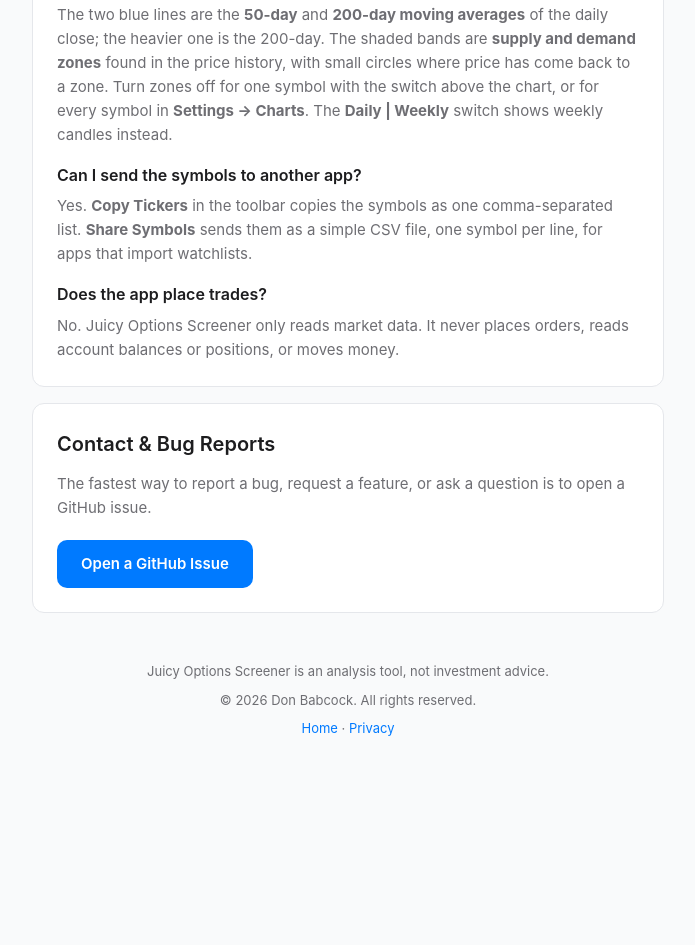
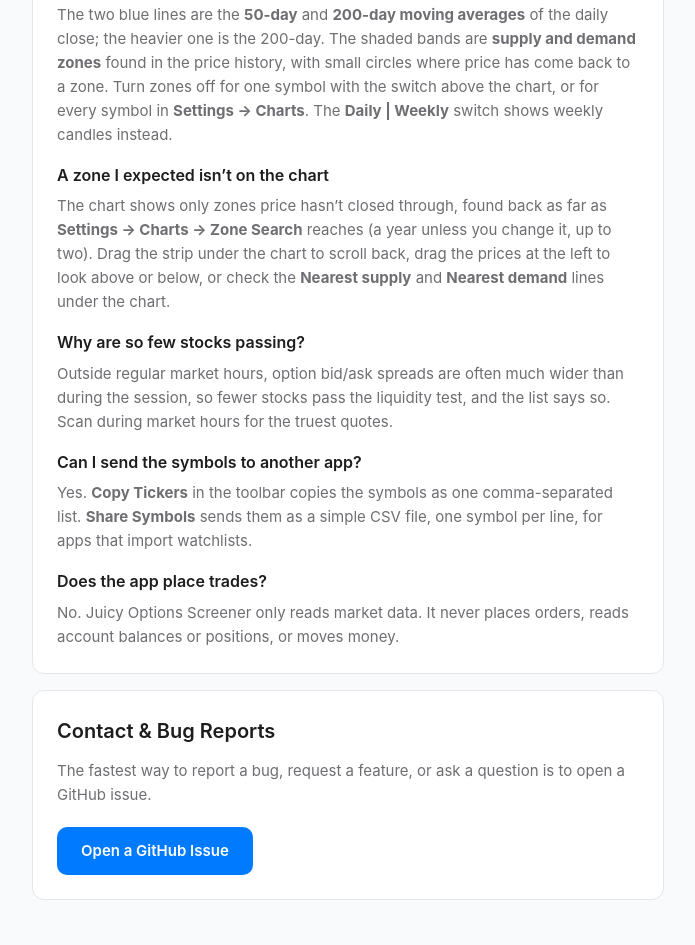
Before and after one commit to ayefon/JuicyOptionsScreener, a plain HTML site: page support.html in a window 1280 px wide. Shown: the part 2478-3423 px from the top of the page, without its empty margins (292-987 px from the left). Before the commit the page ends 3265 px from the top, so only its background shows below. Drawn offline with Linux system fonts and the light colour scheme.

Commit message:
Support site for Juicy 1.0 (4): scrolling charts, nearest zones, the market-hours note

```diff
--- a/support.html
+++ b/support.html
@@ -151,6 +151,12 @@
             <h3>What are the lines and shaded bands on the chart?</h3>
             <p>The two blue lines are the <strong>50-day</strong> and <strong>200-day moving averages</strong> of the daily close; the heavier one is the 200-day. The shaded bands are <strong>supply and demand zones</strong> found in the price history, with small circles where price has come back to a zone. Turn zones off for one symbol with the switch above the chart, or for every symbol in <strong>Settings &rarr; Charts</strong>. The <strong>Daily | Weekly</strong> switch shows weekly candles instead.</p>
 
+            <h3>A zone I expected isn&rsquo;t on the chart</h3>
+            <p>The chart shows only zones price hasn&rsquo;t closed through, found back as far as <strong>Settings &rarr; Charts &rarr; Zone Search</strong> reaches (a year unless you change it, up to two). Drag the strip under the chart to scroll back, drag the prices at the left to look above or below, or check the <strong>Nearest supply</strong> and <strong>Nearest demand</strong> lines under the chart.</p>
+
+            <h3>Why are so few stocks passing?</h3>
+            <p>Outside regular market hours, option bid/ask spreads are often much wider than during the session, so fewer stocks pass the liquidity test, and the list says so. Scan during market hours for the truest quotes.</p>
+
             <h3>Can I send the symbols to another app?</h3>
             <p>Yes. <strong>Copy Tickers</strong> in the toolbar copies the symbols as one comma-separated list. <strong>Share Symbols</strong> sends them as a simple CSV file, one symbol per line, for apps that import watchlists.</p>
 
```
Also changed, not shown: index.html (+1 -1 lines), privacy.html (+2 -2 lines).
